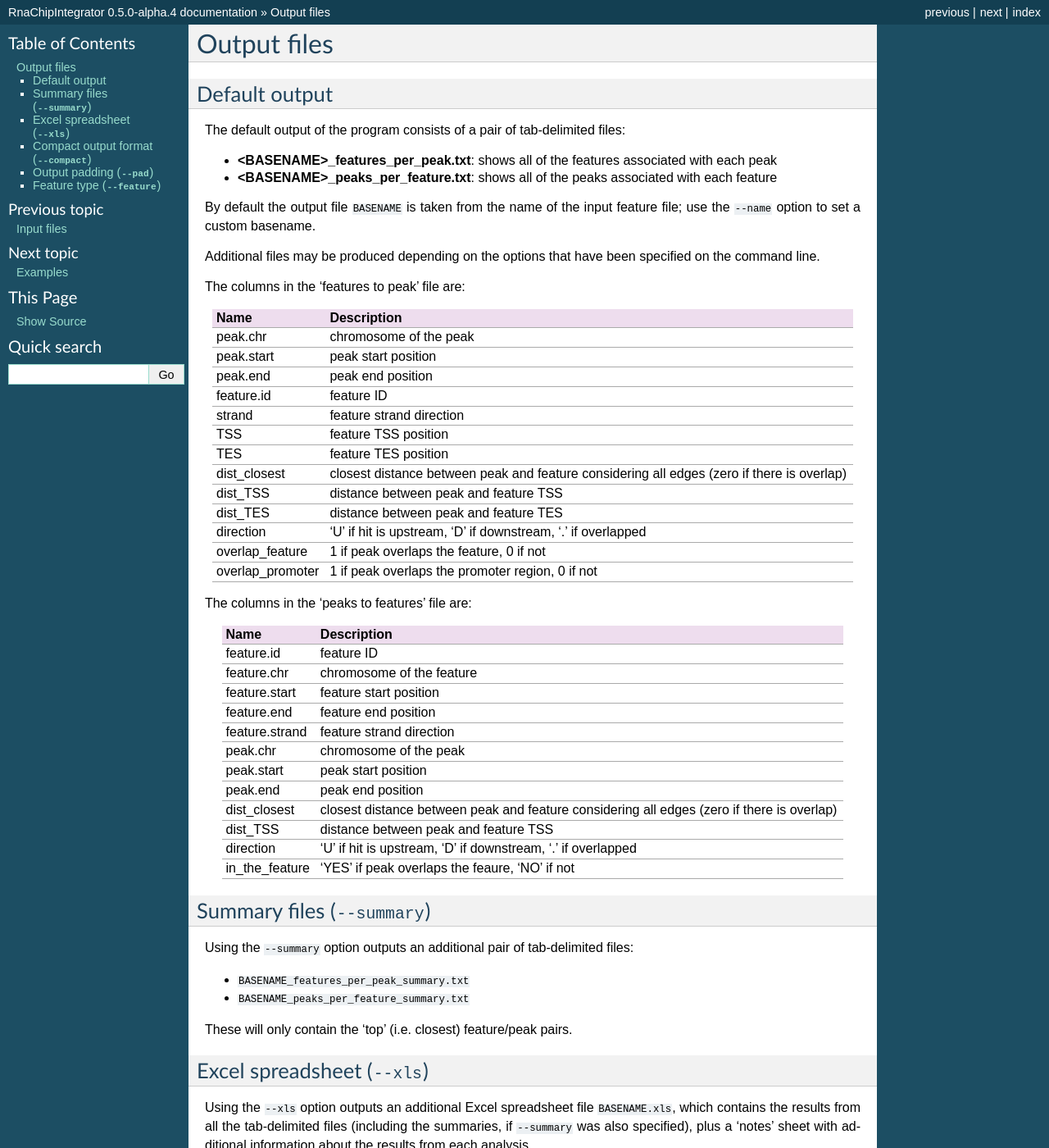
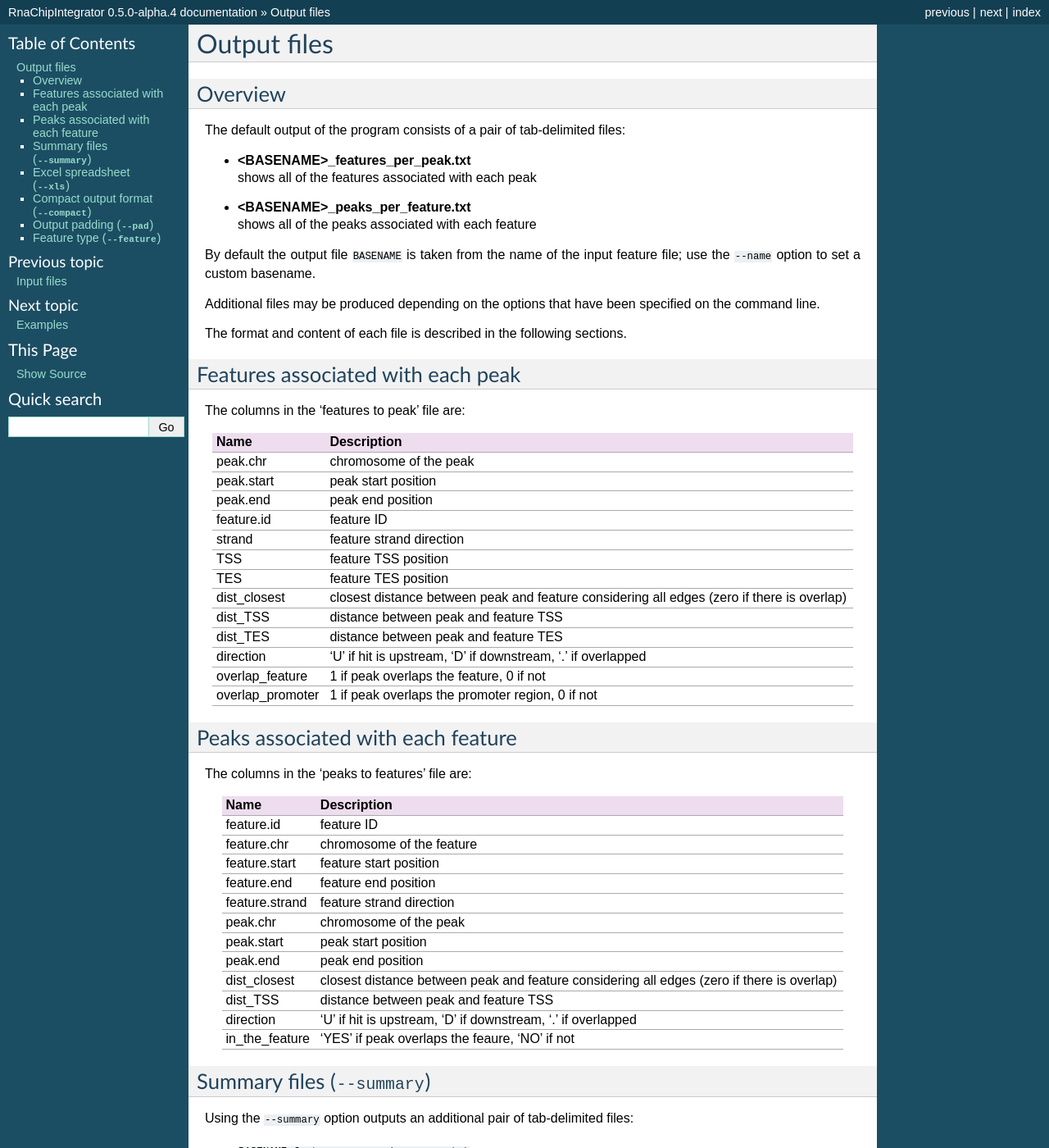
Before and after one commit to fls-bioinformatics-core/RnaChipIntegrator, a Sphinx documentation site: the page built from docs/outputs.rst, in a window 1280 px wide and 1400 px high. Shown: the whole window at 82% size. Built offline with Sphinx 7.4.7, drawn with Linux system fonts in a browser that asks for light colours.

Commit message:
Update the "output files" section of the documentation.

```diff
--- a/docs/outputs.rst
+++ b/docs/outputs.rst
@@ -3,22 +3,28 @@
 Output files
 ============
 
-Default output
---------------
+Overview
+--------
 
 The default output of the program consists of a pair of tab-delimited
 files:
 
-* **<BASENAME>_features_per_peak.txt**: shows all of the features
-  associated with each peak
-* **<BASENAME>_peaks_per_feature.txt**: shows all of the peaks associated
-  with each feature
+* | **<BASENAME>_features_per_peak.txt**
+  | shows all of the features associated with each peak
+
+* | **<BASENAME>_peaks_per_feature.txt**
+  | shows all of the peaks associated with each feature
 
 By default the output file ``BASENAME`` is taken from the name of the
 input feature file; use the ``--name`` option to set a custom basename.
 
 Additional files may be produced depending on the options that have
 been specified on the command line.
+
+The format and content of each file is described in the following sections.
+
+Features associated with each peak
+----------------------------------
 
 The columns in the 'features to peak' file are:
 
@@ -41,6 +47,9 @@ direction        'U' if hit is upstream, 'D' if downstream, '.' if
 overlap_feature	 1 if peak overlaps the feature, 0 if not
 overlap_promoter 1 if peak overlaps the promoter region, 0 if not
 ================ ================================================
+
+Peaks associated with each feature
+----------------------------------
 
 The columns in the 'peaks to features' file are:
 
```
